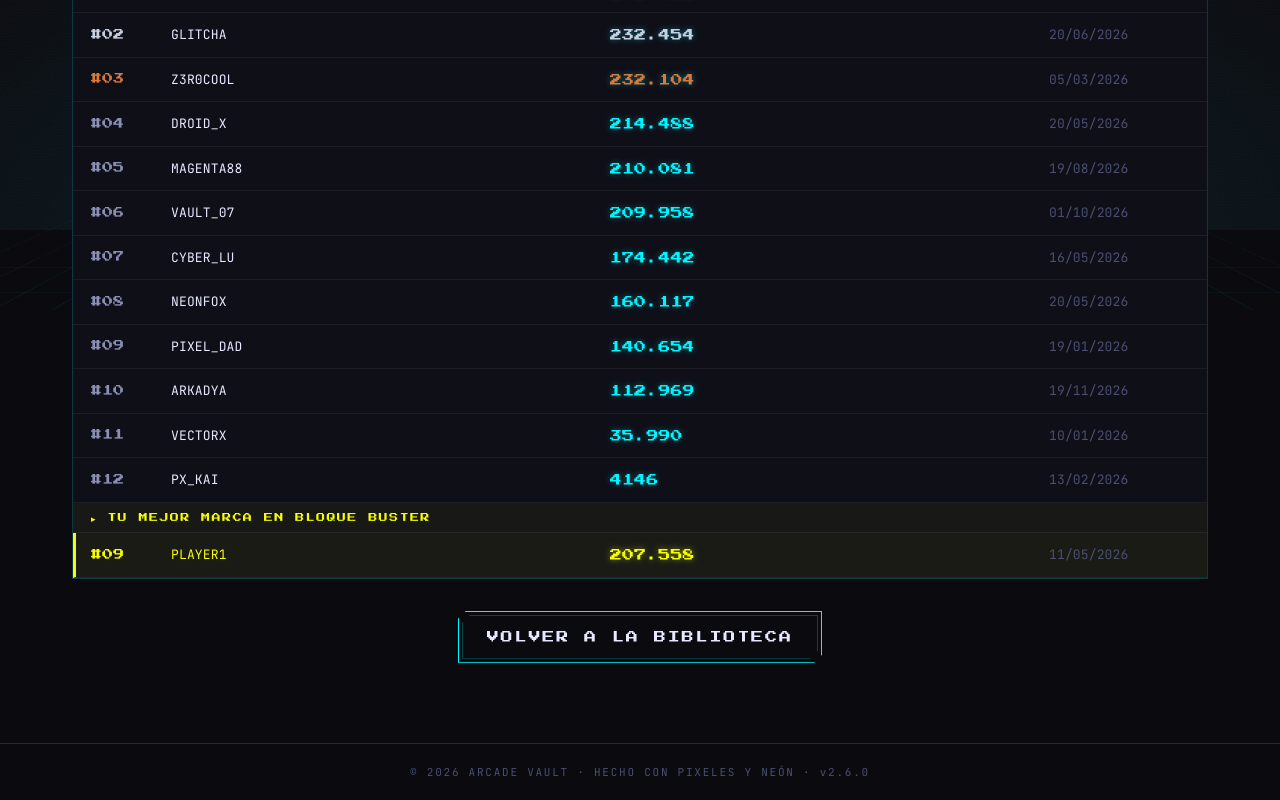
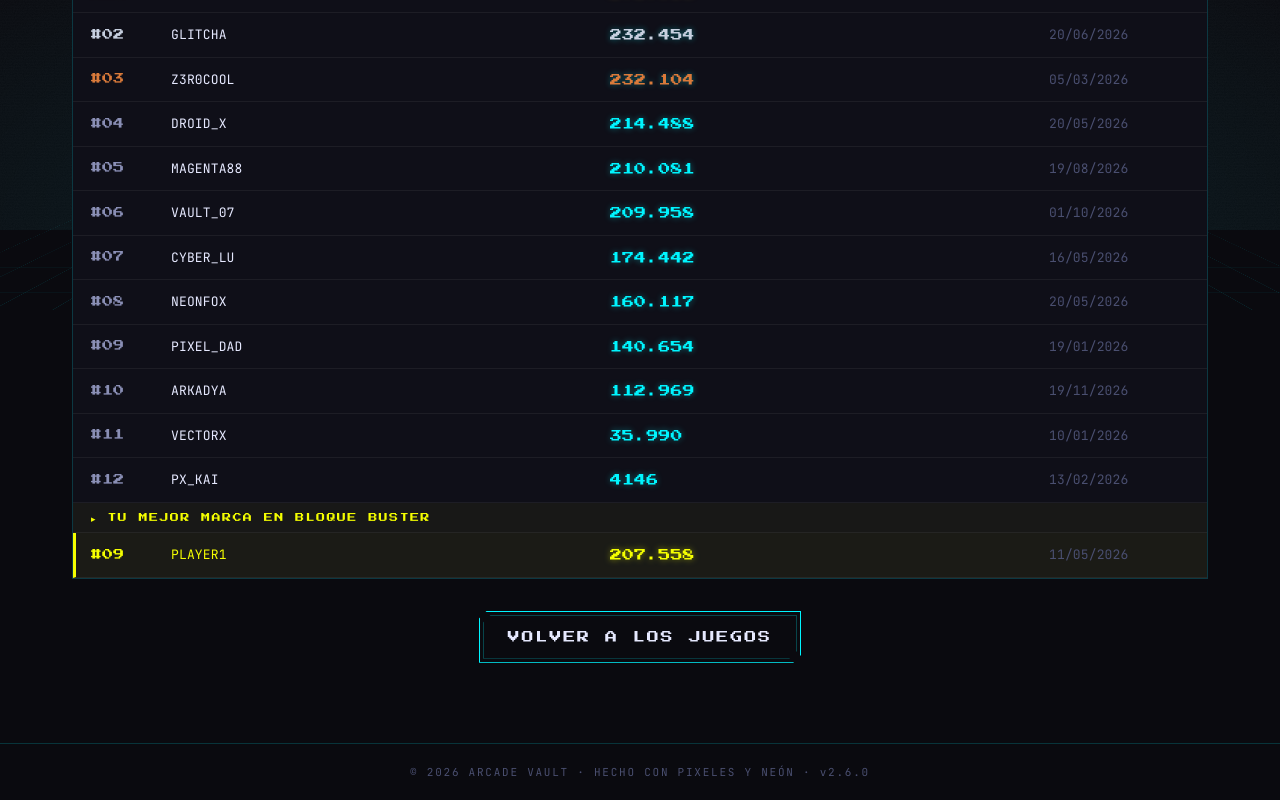
Before and after one commit to zkCaleb-dev/arcade-vault, a Next.js app: page /salon in a window 1280 px wide. Shown: the part 570-1370 px from the top of the page. Built offline with nearby package versions, Linux system fonts and the light colour scheme.

Commit message:
paso 5, spec 2

```diff
--- a/app/juegos/[id]/page.tsx
+++ b/app/juegos/[id]/page.tsx
@@ -66,7 +66,7 @@ export default async function GameDetailPage(props: PageProps<"/juegos/[id]">) {
             <Link className="btn xl pulse" href={`/juegos/${game.id}/jugar`}>
               ▶ JUGAR AHORA
             </Link>
-            <Link className="btn ghost lg" href="/">
+            <Link className="btn ghost lg" href="/juegos">
               VOLVER AL VAULT
             </Link>
           </div>
--- a/components/auth-form.tsx
+++ b/components/auth-form.tsx
@@ -13,7 +13,7 @@ export default function AuthForm() {
 
   const submit = (e: React.FormEvent<HTMLFormElement>) => {
     e.preventDefault();
-    router.push("/");
+    router.push("/juegos");
   };
 
   return (
@@ -74,7 +74,7 @@ export default function AuthForm() {
         </button>
       </form>
 
-      <Link className="btn ghost" href="/" style={{ width: "100%", marginTop: 10 }}>
+      <Link className="btn ghost" href="/juegos" style={{ width: "100%", marginTop: 10 }}>
         JUGAR COMO INVITADO
       </Link>
 
--- a/components/game-player.tsx
+++ b/components/game-player.tsx
@@ -118,7 +118,7 @@ export default function GamePlayer({ game }: { game: Game }) {
               <button className="btn" onClick={restart}>
                 JUGAR DE NUEVO
               </button>
-              <Link className="btn magenta" href="/">
+              <Link className="btn magenta" href="/juegos">
                 VOLVER AL VAULT
               </Link>
             </div>
--- a/components/hall-of-fame.tsx
+++ b/components/hall-of-fame.tsx
@@ -99,8 +99,8 @@ export default function HallOfFame({ games }: { games: Game[] }) {
       </div>
 
       <div style={{ textAlign: "center", marginTop: 32 }}>
-        <Link className="btn lg" href="/">
-          VOLVER A LA BIBLIOTECA
+        <Link className="btn lg" href="/juegos">
+          VOLVER A LOS JUEGOS
         </Link>
       </div>
     </>
```
